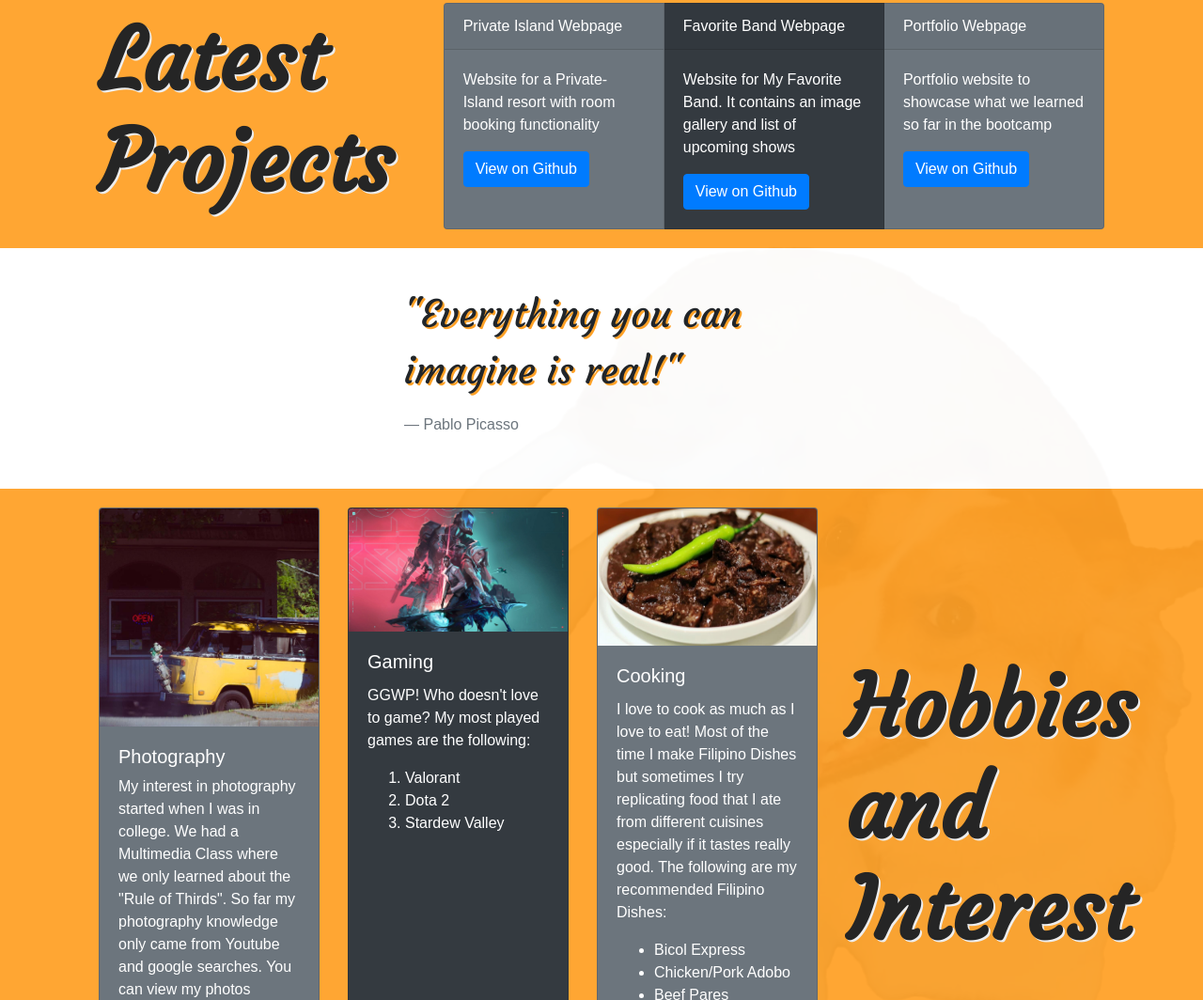
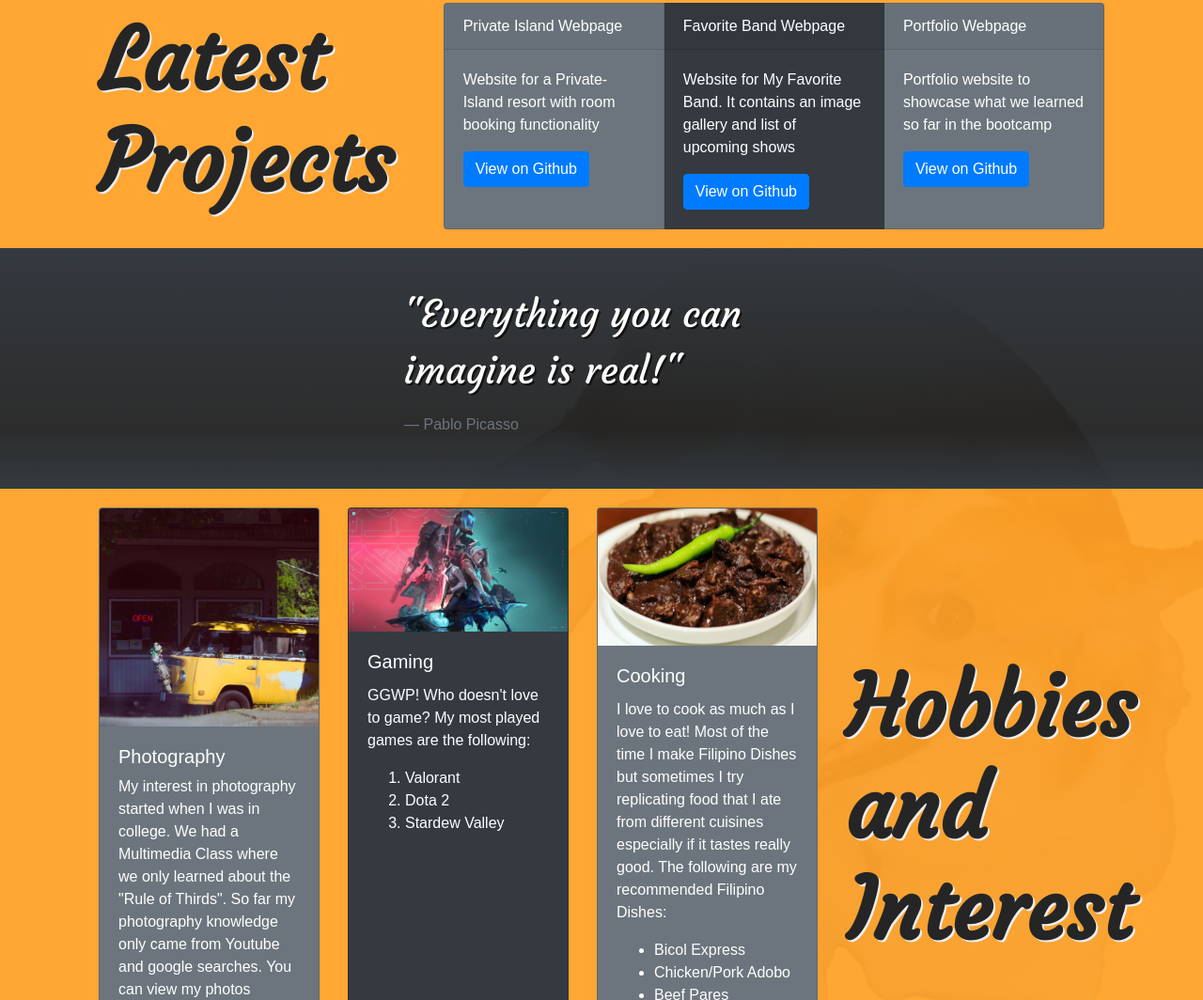
Before and after one commit to delguanzon/portfolio, a plain HTML site: page index.html in a window 1280 px wide. Shown: the part 697-1761 px from the top of the page at 94% size. Drawn offline with nearby package versions, Linux system fonts and the light colour scheme.

Commit message:
Add linear gradient to quote background

```diff
--- a/css/styles.css
+++ b/css/styles.css
@@ -29,7 +29,7 @@ body {
   background-color: rgba(255, 161, 38, 0.938);
 }
 
-span{
+span {
   text-decoration-line: line-through;
 }
 #profile-pic {
@@ -93,17 +93,20 @@ a {
 .quotes p {
   font-family: Courgette;
   font-size: 40px;
-  text-shadow: 2px 2px rgba(255, 161, 38);
+  text-shadow: 2px 2px rgba(15, 15, 15, 0.89);
+
 }
 
 .quote-bg {
-  background-color: rgba(255, 255, 255, 0.973);
+  background-color: #343a40;
+  background: linear-gradient(to top, rgb(52, 58, 64), rgba(34, 34, 34, 0.952) 25%, rgb(52, 58, 64));
 }
 
 .quote {
   margin: auto;
   width: 500px;
   padding: 40px;
+  color: rgb(255, 255, 255);
 }
 .footer {
   text-align: center;
```
Also changed, not shown: 1 other file.
